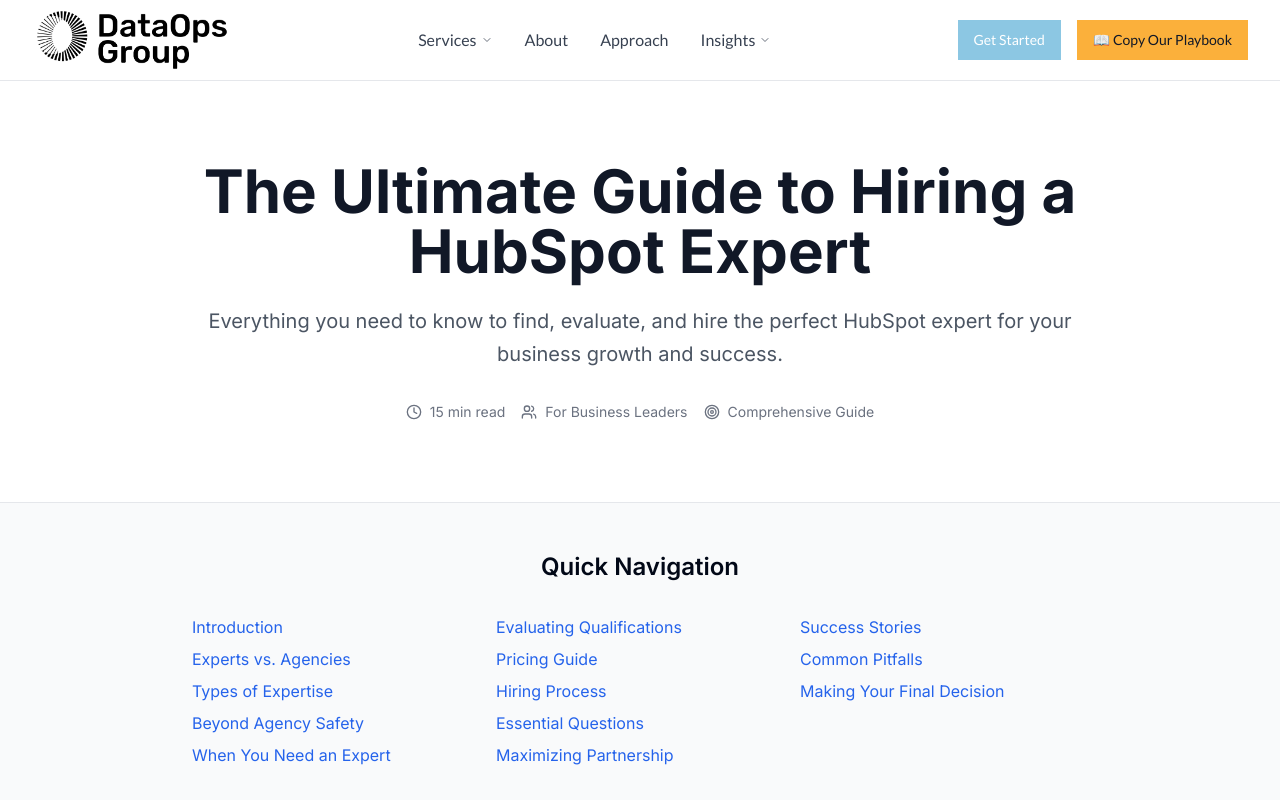
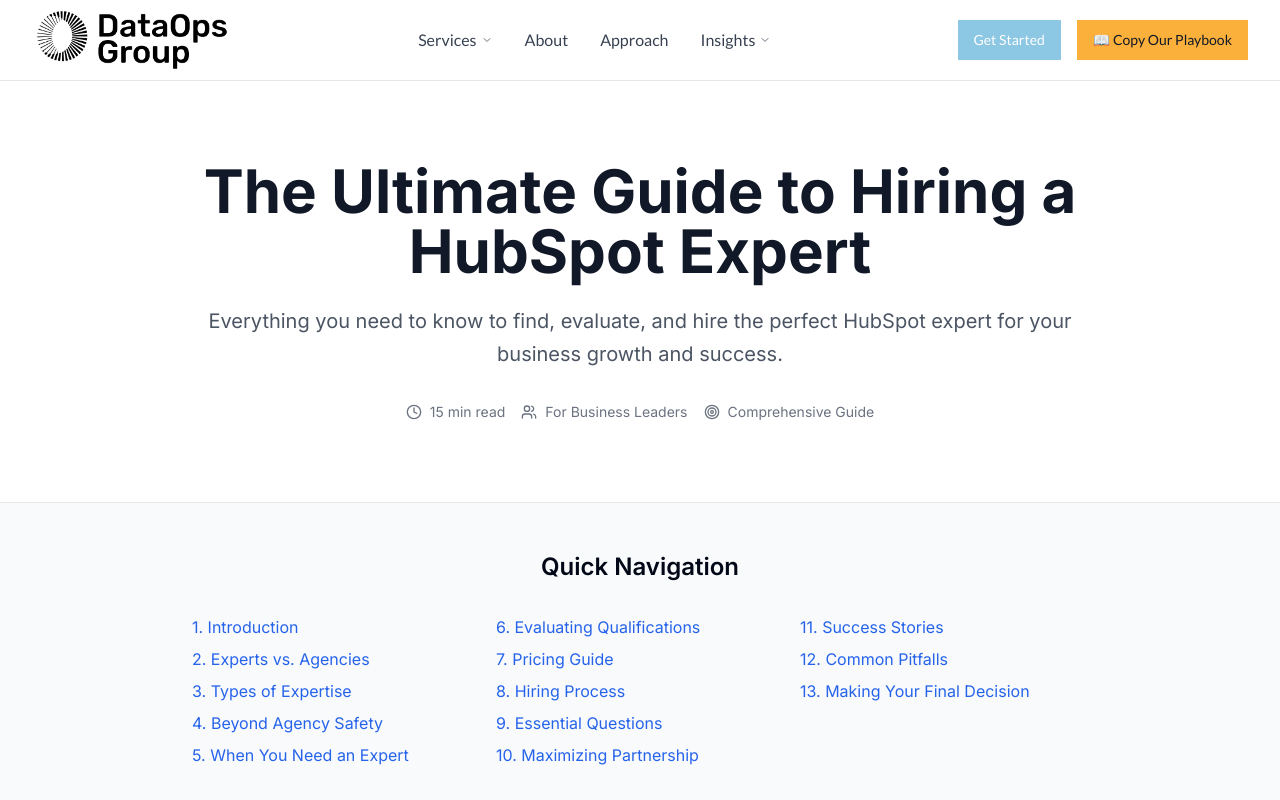
Before and after one commit to dataopsgroup/v0-oh, a Next.js app: page /guides/hubspot-expert in a window 1280 px wide. Shown: the top 800 px of the page. Built offline with nearby package versions, Linux system fonts and the light colour scheme.

Commit message:
feat: enhance Quick Navigation with sticky layout and numbered sections
Add sticky navigation and organize into 3-column numbered layout

#VERCEL_SKIP

Co-authored-by: DataOps Group <210094072+dataopsgroup@users.noreply.github.com>

```diff
--- a/app/guides/hubspot-expert/page.tsx
+++ b/app/guides/hubspot-expert/page.tsx
@@ -326,7 +326,7 @@ const HubSpotExpertGuide = () => {
         </section>
 
         {/* Quick Navigation */}
-        <section className="py-12 bg-gray-50 border-b">
+        <section className="py-12 bg-gray-50 border-b sticky top-0 z-10 shadow-sm">
           <div className="container mx-auto px-4">
             <h2 className="text-2xl font-semibold mb-8 text-center">Quick Navigation</h2>
             <div className="grid grid-cols-1 md:grid-cols-3 gap-4 max-w-4xl mx-auto">
@@ -335,31 +335,31 @@ const HubSpotExpertGuide = () => {
                   href="#introduction"
                   className="block text-blue-600 hover:text-blue-800 hover:underline transition-colors"
                 >
-                  Introduction
+                  1. Introduction
                 </a>
                 <a
                   href="#experts-vs-agencies"
                   className="block text-blue-600 hover:text-blue-800 hover:underline transition-colors"
                 >
-                  Experts vs. Agencies
+                  2. Experts vs. Agencies
                 </a>
                 <a
                   href="#types-of-expertise"
                   className="block text-blue-600 hover:text-blue-800 hover:underline transition-colors"
                 >
-                  Types of Expertise
+                  3. Types of Expertise
                 </a>
                 <a
                   href="#beyond-agency-safety"
                   className="block text-blue-600 hover:text-blue-800 hover:underline transition-colors"
                 >
-                  Beyond Agency Safety
+                  4. Beyond Agency Safety
                 </a>
                 <a
                   href="#when-you-need-expert"
                   className="block text-blue-600 hover:text-blue-800 hover:underline transition-colors"
                 >
-                  When You Need an Expert
+                  5. When You Need an Expert
                 </a>
               </div>
               <div className="space-y-2">
@@ -367,31 +367,31 @@ const HubSpotExpertGuide = () => {
                   href="#evaluating-qualifications"
                   className="block text-blue-600 hover:text-blue-800 hover:underline transition-colors"
                 >
-                  Evaluating Qualifications
+                  6. Evaluating Qualifications
                 </a>
                 <a
                   href="#pricing-guide"
                   className="block text-blue-600 hover:text-blue-800 hover:underline transition-colors"
                 >
-                  Pricing Guide
+                  7. Pricing Guide
                 </a>
                 <a
                   href="#hiring-process"
                   className="block text-blue-600 hover:text-blue-800 hover:underline transition-colors"
                 >
-                  Hiring Process
+                  8. Hiring Process
                 </a>
                 <a
                   href="#essential-questions"
                   className="block text-blue-600 hover:text-blue-800 hover:underline transition-colors"
                 >
-                  Essential Questions
+                  9. Essential Questions
                 </a>
                 <a
                   href="#maximizing-partnership"
                   className="block text-blue-600 hover:text-blue-800 hover:underline transition-colors"
                 >
-                  Maximizing Partnership
+                  10. Maximizing Partnership
                 </a>
               </div>
               <div className="space-y-2">
@@ -399,19 +399,19 @@ const HubSpotExpertGuide = () => {
                   href="#success-stories"
                   className="block text-blue-600 hover:text-blue-800 hover:underline transition-colors"
                 >
-                  Success Stories
+                  11. Success Stories
                 </a>
                 <a
                   href="#common-pitfalls"
                   className="block text-blue-600 hover:text-blue-800 hover:underline transition-colors"
                 >
-                  Common Pitfalls
+                  12. Common Pitfalls
                 </a>
                 <a
                   href="#final-decision"
                   className="block text-blue-600 hover:text-blue-800 hover:underline transition-colors"
                 >
-                  Making Your Final Decision
+                  13. Making Your Final Decision
                 </a>
               </div>
             </div>
@@ -2075,7 +2075,7 @@ const HubSpotExpertGuide = () => {
                         <TrendingUp className="w-8 h-8 text-blue-600" />
                       </div>
                       <h4 className="font-semibold text-blue-800 mb-2">Track Record</h4>
-                      <p classNameclassName="text-blue-700 text-sm">25% weight</p>
+                      <p className="text-blue-700 text-sm">25% weight</p>
                       <p className="text-blue-600 text-xs mt-2">Proven results in similar projects</p>
                     </div>
                     <div className="text-center">
```
